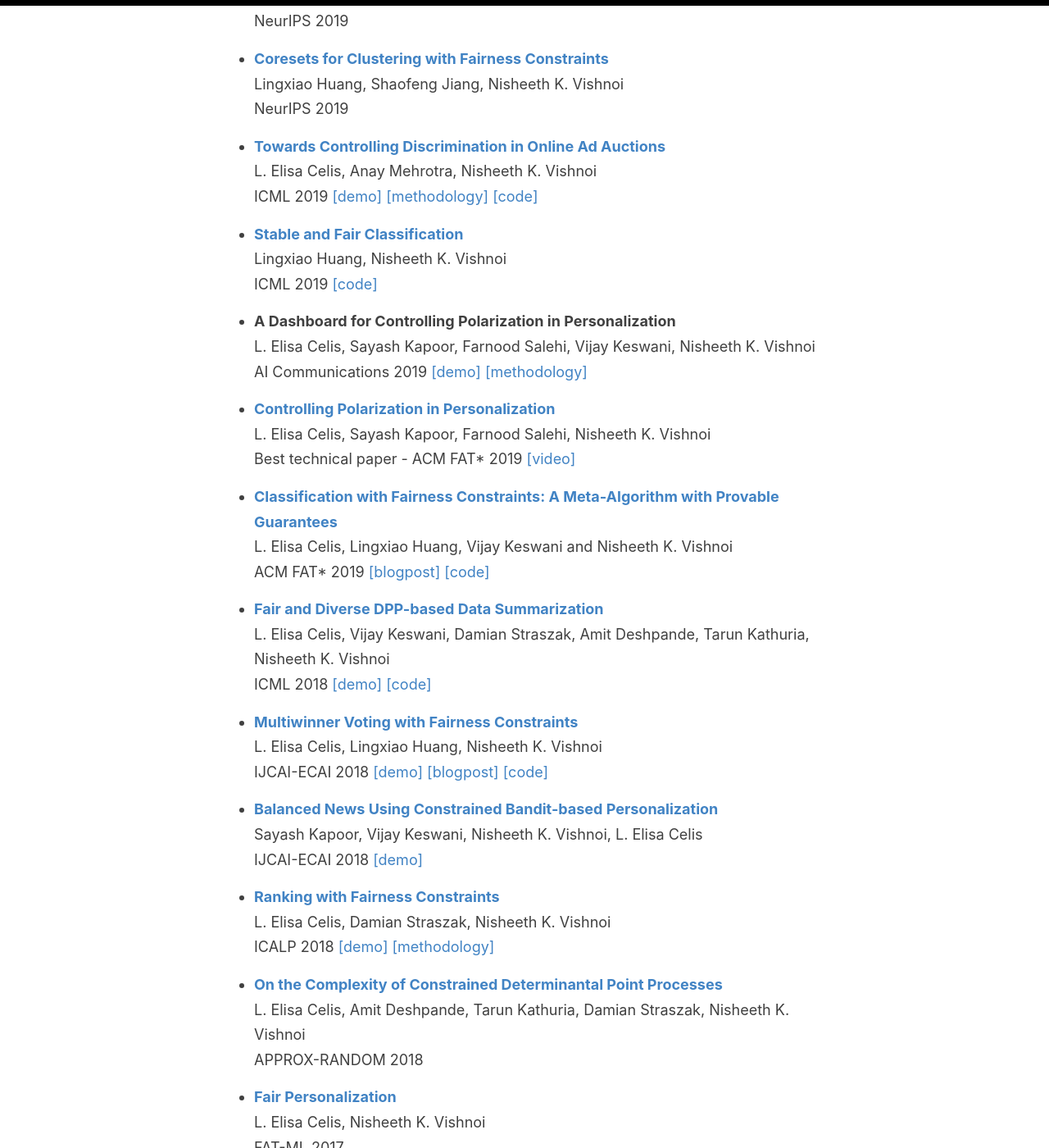
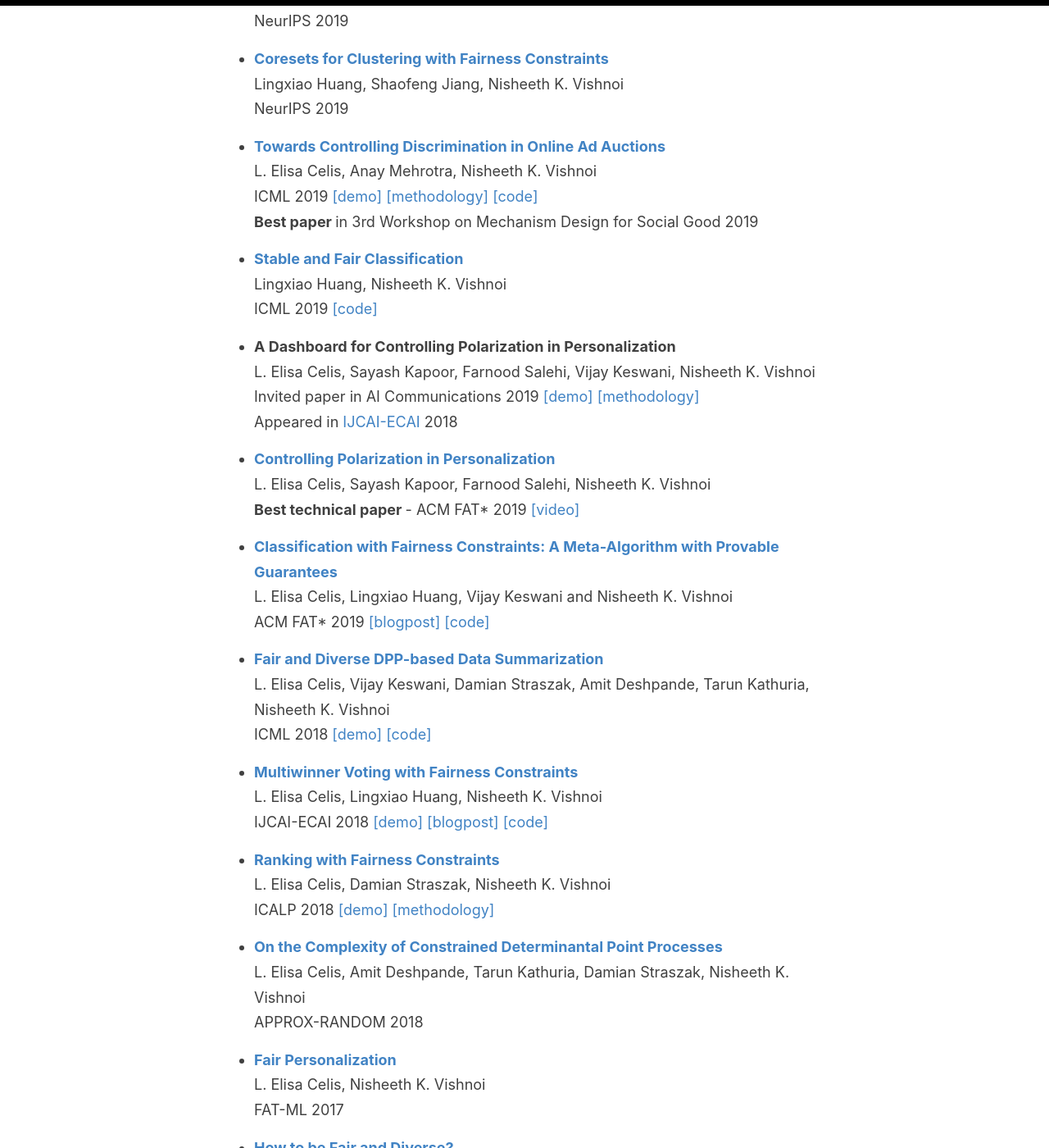
Before and after one commit to controlling-bias/controlling-bias.github.io, a Jekyll site: the page built from _posts/2020-07-23-papers.md, in a window 1280 px wide and 1400 px high, scrolled down 1747 px. Shown: the whole window at 82% size. Built offline with Jekyll 4.4.1, drawn with Linux system fonts in a browser that asks for light colours.

Commit message:
Update 2020-07-23-papers.md

```diff
--- a/_posts/2020-07-23-papers.md
+++ b/_posts/2020-07-23-papers.md
@@ -24,7 +24,8 @@
 
 *	[<b>Towards Controlling Discrimination in Online Ad Auctions</b>](https://arxiv.org/abs/1901.10450)\\
 	L. Elisa Celis, Anay Mehrotra, Nisheeth K. Vishnoi\\
-	ICML 2019 [[demo]](https://fair-online-advertising.herokuapp.com/) [[methodology]](http://cs.yale.edu/bias/blog/jekyll/update/2019/02/08/fair-advertising.html) [[code]](https://github.com/AnayMehrotra/Fair-Online-Advertising)
+	ICML 2019 [[demo]](https://fair-online-advertising.herokuapp.com/) [[methodology]](http://cs.yale.edu/bias/blog/jekyll/update/2019/02/08/fair-advertising.html) [[code]](https://github.com/AnayMehrotra/Fair-Online-Advertising)\\
+	<b> Best paper </b> in 3rd Workshop on Mechanism Design for Social Good 2019
 
 *	[<b>Stable and Fair Classification</b>](https://arxiv.org/abs/1902.07823)\\
 	Lingxiao Huang, Nisheeth K. Vishnoi\\
@@ -32,11 +33,12 @@
 
 *	<b>A Dashboard for Controlling Polarization in Personalization</b>\\
 	L. Elisa Celis, Sayash Kapoor, Farnood Salehi, Vijay Keswani, Nisheeth K. Vishnoi\\
-	AI Communications 2019 [[demo]](https://fair-personalized-news.herokuapp.com/fast/diversity.php) [[methodology]](http://cs.yale.edu/bias/blog/jekyll/update/2018/01/20/balanced-news-search.html)
+	Invited paper in AI Communications 2019 [[demo]](https://fair-personalized-news.herokuapp.com/fast/diversity.php) [[methodology]](http://cs.yale.edu/bias/blog/jekyll/update/2018/01/20/balanced-news-search.html) \\
+	Appeared in [IJCAI-ECAI](https://www.ijcai.org/Proceedings/2018/854) 2018
 
 *	[<b>Controlling Polarization in Personalization</b>](http://arxiv.org/abs/1802.08674)\\
 	L. Elisa Celis, Sayash Kapoor, Farnood Salehi, Nisheeth K. Vishnoi\\
-	Best technical paper - ACM FAT* 2019 [[video]](https://www.youtube.com/watch?v=Zvum0t1EYtQ)
+	<b> Best technical paper </b> - ACM FAT* 2019 [[video]](https://www.youtube.com/watch?v=Zvum0t1EYtQ)
 
 *	[<b>Classification with Fairness Constraints: A Meta-Algorithm with Provable Guarantees</b>](https://arxiv.org/abs/1802.04023)\\
 	L. Elisa Celis, Lingxiao Huang, Vijay Keswani and Nisheeth K. Vishnoi\\
@@ -50,9 +52,6 @@
 	L. Elisa Celis, Lingxiao Huang, Nisheeth K. Vishnoi\\
 	IJCAI-ECAI 2018 [[demo]](https://fair-voting-demo.herokuapp.com/) [[blogpost]](https://nisheethvishnoi.wordpress.com/2018/09/16/fair-elections/) [[code]](https://github.com/huanglx12/Balanced-Committee-Election)
 
-*	[<b>Balanced News Using Constrained Bandit-based Personalization</b>](https://www.ijcai.org/Proceedings/2018/854)\\
-	Sayash Kapoor, Vijay Keswani, Nisheeth K. Vishnoi, L. Elisa Celis\\
-	IJCAI-ECAI 2018 [[demo]](https://fair-personalized-news.herokuapp.com/fast/diversity.php)
 
 *	[<b>Ranking with Fairness Constraints</b>](https://arxiv.org/abs/1704.06840)\\
 	L. Elisa Celis, Damian Straszak, Nisheeth K. Vishnoi\\
```
